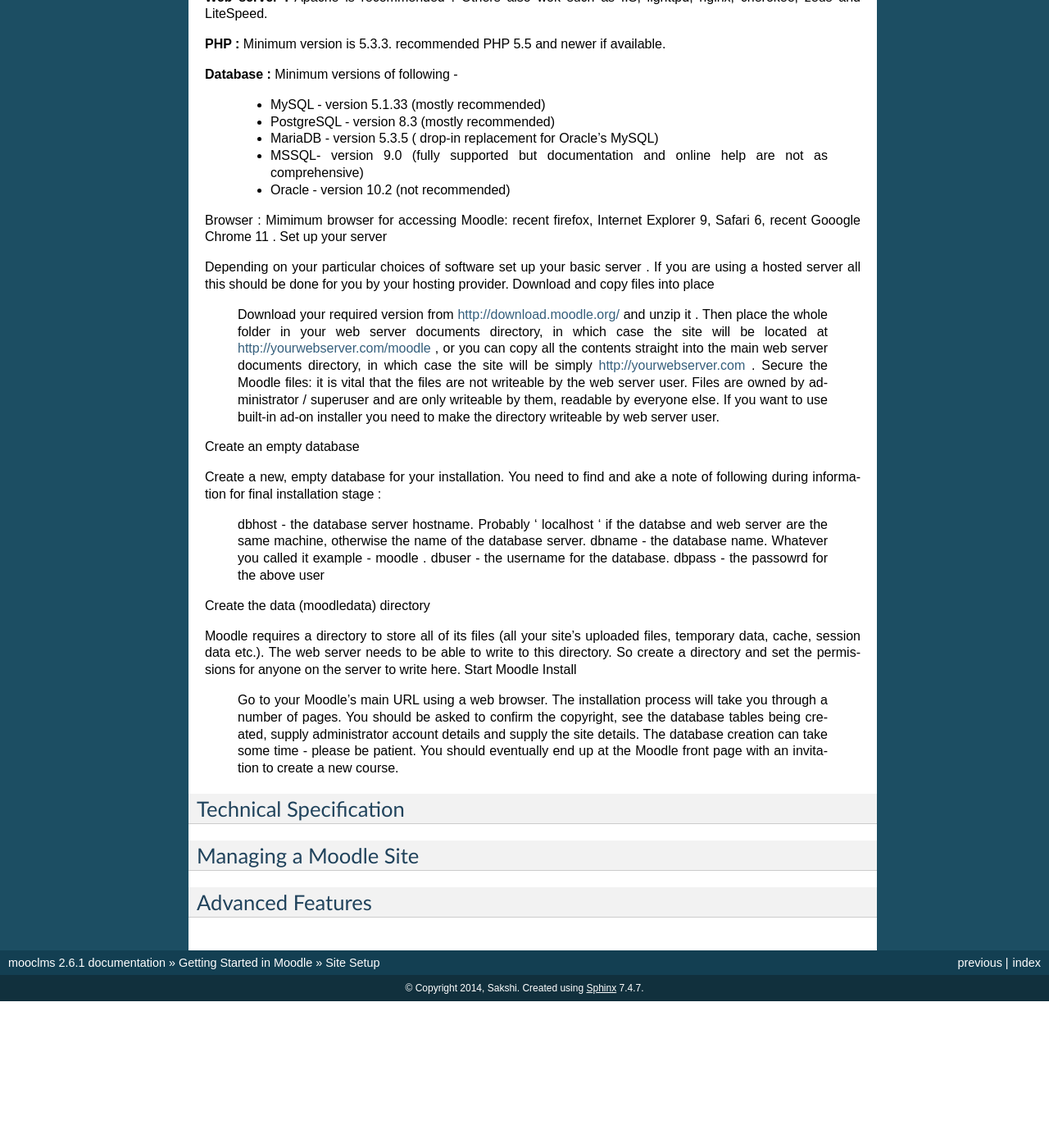
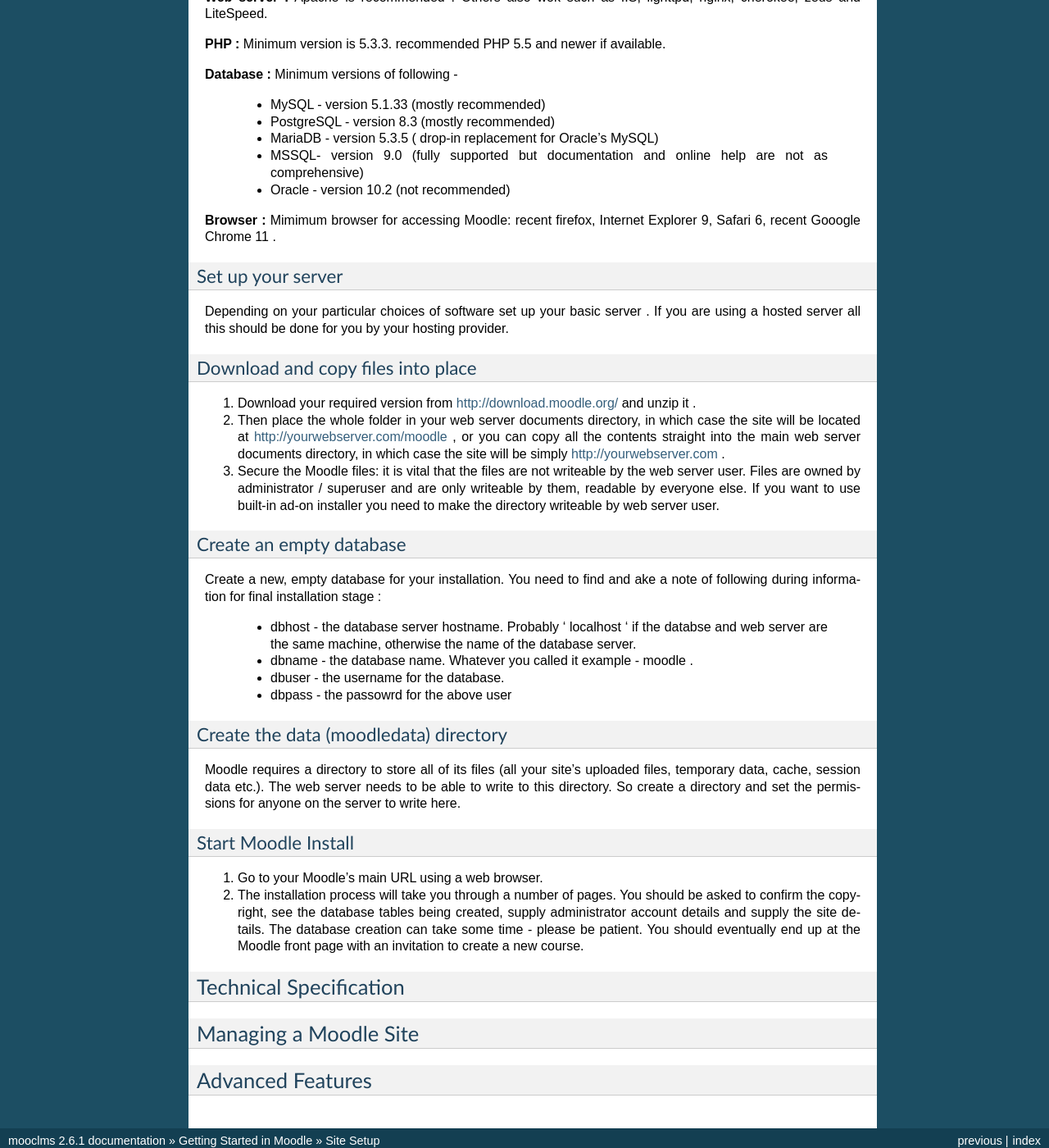
Before and after one commit to christiansteier/mooclms, a Sphinx documentation site: the page built from docs/source/site_setup.rst, in a window 1280 px wide and 1400 px high, scrolled down 632 px. Shown: the whole window at 82% size. Built offline with Sphinx 7.4.7, drawn with Linux system fonts in a browser that asks for light colours; pages that are not in the unit, such as notebooks, are missing from menus; before the commit the page ends 1853 px from its top, so only the background shows below that; part of the change alters nothing that is shown; some of the changed text lies outside the part shown.

```diff
--- a/docs/source/site_setup.rst
+++ b/docs/source/site_setup.rst
@@ -35,32 +35,40 @@ Server Software
     * MSSQL- version 9.0 (fully supported but documentation and online help are not as comprehensive)
     * Oracle - version 10.2 (not recommended)
 
-Browser : Mimimum browser for accessing Moodle: recent firefox, Internet Explorer 9, Safari 6, recent Gooogle Chrome 11 .
+**Browser :** Mimimum browser for accessing Moodle: recent firefox, Internet Explorer 9, Safari 6, recent Gooogle Chrome 11 .
+
 Set up your server
+^^^^^^^^^^^^^^^^^^^
 
 Depending on your particular choices of software set up your basic server . If you are using a hosted server all this should be done for you by your hosting provider.
+
 Download and copy files into place
+^^^^^^^^^^^^^^^^^^^^^^^^^^^^^^^^^^^
 
-    Download your required version from http://download.moodle.org/ and unzip it .
-    Then place the whole folder in your web server documents directory, in which case the site will be located at http://yourwebserver.com/moodle , or you can copy all the contents straight into the main web server documents directory, in which case the site will be simply http://yourwebserver.com .
-    Secure the Moodle files: it is vital that the files are not writeable by the web server user. Files are owned by administrator / superuser and are only writeable by them, readable by everyone else. If you want to use built-in ad-on installer you need to make the directory writeable by web server user.
+1. Download your required version from http://download.moodle.org/ and unzip it .
+2. Then place the whole folder in your web server documents directory, in which case the site will be located at http://yourwebserver.com/moodle , or you can copy all the contents straight into the main web server documents directory, in which case the site will be simply http://yourwebserver.com .
+3. Secure the Moodle files: it is vital that the files are not writeable by the web server user. Files are owned by administrator / superuser and are only writeable by them, readable by everyone else. If you want to use built-in ad-on installer you need to make the directory writeable by web server user.
 
 Create an empty database
+^^^^^^^^^^^^^^^^^^^^^^^^^
 
 Create a new, empty database for your installation. You need to find and ake a note of following during information for final installation stage :
 
-    dbhost - the database server hostname. Probably ' localhost ' if the databse and web server are the same machine, otherwise the name of the database server.
-    dbname - the database name. Whatever you called it example - moodle .
-    dbuser - the username for the database.
-    dbpass - the passowrd for the above user
+    * dbhost - the database server hostname. Probably ' localhost ' if the databse and web server are the same machine, otherwise the name of the database server.
+    * dbname - the database name. Whatever you called it example - moodle .
+    * dbuser - the username for the database.
+    * dbpass - the passowrd for the above user
 
 Create the data (moodledata) directory
+^^^^^^^^^^^^^^^^^^^^^^^^^^^^^^^^^^^^^^^
 
 Moodle requires a directory to store all of its files (all your site's uploaded files, temporary data, cache, session data etc.). The web server needs to be able to write to this directory. So create a directory and set the permissions for anyone on the server to write here.
+
 Start Moodle Install
+^^^^^^^^^^^^^^^^^^^^^
 
-    Go to your Moodle's main URL using a web browser.
-    The installation process will take you through a number of pages. You should be asked to confirm the copyright, see the database tables being created, supply administrator account details and supply the site details. The database creation can take some time - please be patient. You should eventually end up at the Moodle front page with an invitation to create a new course.
+1. Go to your Moodle's main URL using a web browser.
+2. The installation process will take you through a number of pages. You should be asked to confirm the copyright, see the database tables being created, supply administrator account details and supply the site details. The database creation can take some time - please be patient. You should eventually end up at the Moodle front page with an invitation to create a new course.
 
 
 Technical Specification
```
